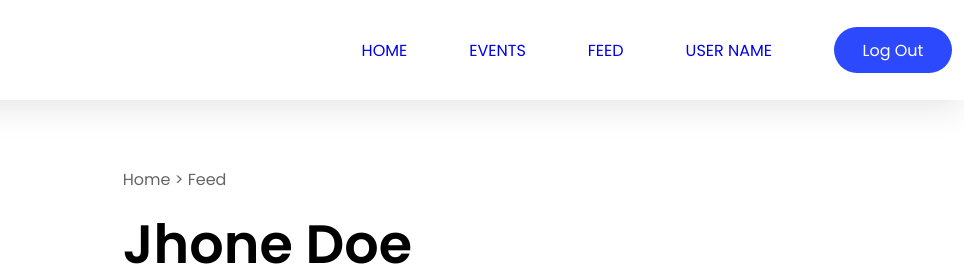
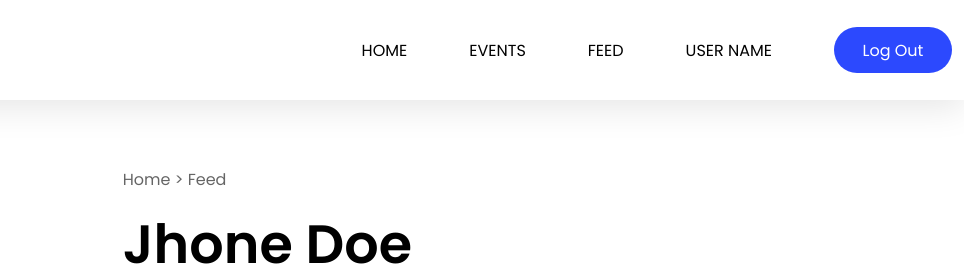
Before and after one commit to Parthsharma269/Events-Free-Feed, a plain HTML site: page index.html in a window 1280 px wide. Shown: the top 280 px of the page, 316-1280 px from the left. Drawn offline with Linux system fonts and the light colour scheme.

Commit message:
Navbar Update

```diff
--- a/assets/css/style.css
+++ b/assets/css/style.css
@@ -148,6 +148,10 @@
 
 .nav {
     box-shadow: #000000;
+}
+
+.HOME {
+    color: #000000;
 }
 
 .cursor {
--- a/index.html
+++ b/index.html
@@ -26,10 +26,10 @@
                     </label>
                     <input type="checkbox" id="icon" hidden>
                     <ul class="d-flex align-items-center justify-content-center text-center gap-62 mobile-view">
-                        <li><a href="#" class="fs-18 fw-400 ff-poppins color-black m-0 p-0">HOME</a></li>
-                        <li><a href="#" class="fs-18 fw-400 ff-poppins color-black m-0 p-0">EVENTS</a></li>
-                        <li><a href="#" class="fs-18 fw-400 ff-poppins color-black m-0 p-0">FEED</a></li>
-                        <li><a href="#" class="fs-18 fw-400 ff-poppins color-black m-0 p-0">USER&nbsp;NAME</a>
+                        <li><a href="#" class="fs-18 fw-400 ff-poppins HOME m-0 p-0">HOME</a></li>
+                        <li><a href="#" class="fs-18 fw-400 ff-poppins HOME m-0 p-0">EVENTS</a></li>
+                        <li><a href="#" class="fs-18 fw-400 ff-poppins HOME m-0 p-0">FEED</a></li>
+                        <li><a href="#" class="fs-18 fw-400 ff-poppins HOME m-0 p-0">USER&nbsp;NAME</a>
                         </li>
                         <li><button
                                 class="cursor w-118 h-46 border-radius-23 border-none bg-blue fs-16 fw-400 ff-poppins color-white">Log&nbsp;Out</button>
```
